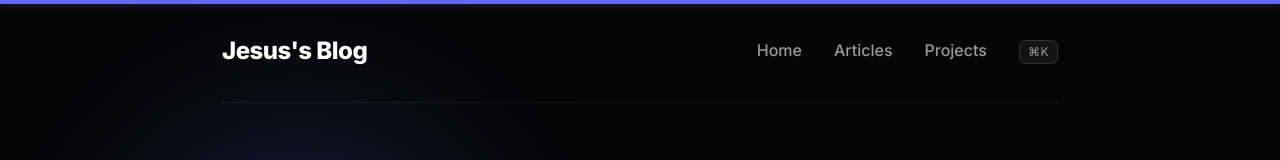
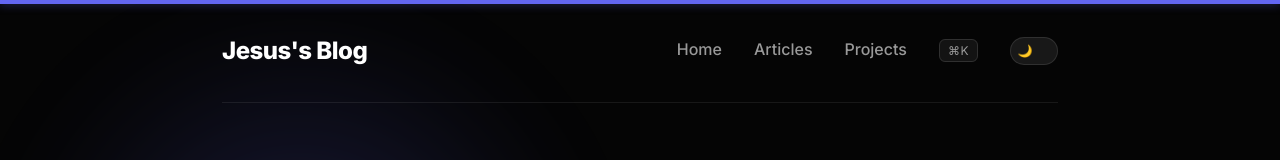
Before and after one commit to jar285/blogtalk, a Next.js app: page / in a window 1280 px wide. Shown: the top 160 px of the page. Built offline with nearby package versions, Linux system fonts and the light colour scheme.

Commit message:
[Sprint 06] Add dark/light mode toggle with smooth transitions

```diff
--- a/src/app/globals.css
+++ b/src/app/globals.css
@@ -1,4 +1,101 @@
 @import url('https://fonts.googleapis.com/css2?family=Inter:wght@300;400;500;600;700;800&display=swap');
+
+/* Light Theme Override */
+[data-theme="light"] {
+  --bg-color: #f8f8f8;
+  --text-primary: #1a1a1a;
+  --text-secondary: #555555;
+  --accent-color: #4f46e5;
+  --accent-glow: rgba(245, 158, 11, 0.35);
+  --glass-bg: rgba(255, 255, 255, 0.7);
+  --glass-border: rgba(0, 0, 0, 0.06);
+}
+
+[data-theme="light"] .logo {
+  color: #1a1a1a;
+}
+
+[data-theme="light"] .nav-links a:hover {
+  color: #1a1a1a;
+}
+
+[data-theme="light"] .hero h1 {
+  color: #1a1a1a;
+}
+
+[data-theme="light"] .hero h1 span {
+  background: linear-gradient(135deg, #1a1a1a 0%, #555 100%);
+  -webkit-background-clip: text;
+  background-clip: text;
+  -webkit-text-fill-color: transparent;
+}
+
+[data-theme="light"] .markdown-content h1,
+[data-theme="light"] .markdown-content h2,
+[data-theme="light"] .markdown-content h3 {
+  color: #1a1a1a;
+}
+
+[data-theme="light"] .post-card h2 {
+  color: #1a1a1a;
+}
+
+[data-theme="light"] .list-item h3 {
+  color: #1a1a1a;
+}
+
+[data-theme="light"] .cmdk-trigger {
+  background: rgba(0, 0, 0, 0.05);
+  border-color: rgba(0, 0, 0, 0.1);
+  color: var(--text-secondary);
+}
+
+/* Theme Toggle */
+.theme-toggle {
+  background: none;
+  border: none;
+  cursor: pointer;
+  padding: 0;
+  display: flex;
+  align-items: center;
+}
+
+.toggle-track {
+  width: 48px;
+  height: 28px;
+  border-radius: 14px;
+  display: flex;
+  align-items: center;
+  padding: 0 4px;
+  border: 1px solid rgba(255, 255, 255, 0.1);
+}
+
+.toggle-thumb {
+  width: 20px;
+  height: 20px;
+  border-radius: 50%;
+  display: flex;
+  align-items: center;
+  justify-content: center;
+  font-size: 12px;
+  line-height: 1;
+}
+
+/* Smooth theme transition */
+html,
+body,
+.container,
+nav,
+main,
+footer,
+.glass-card,
+.post-card,
+.list-item,
+.bento-card,
+.cmdk-overlay,
+.cmdk-dialog {
+  transition: background-color 0.4s ease, color 0.4s ease, border-color 0.4s ease;
+}
 
 :root {
   --bg-color: #050505;
--- a/src/components/NavBar.tsx
+++ b/src/components/NavBar.tsx
@@ -2,6 +2,7 @@
 
 import Link from 'next/link';
 import MagneticElement from './MagneticElement';
+import ThemeToggle from './ThemeToggle';
 
 export default function NavBar() {
     const openCommandPalette = () => {
@@ -28,6 +29,7 @@ export default function NavBar() {
                         ⌘K
                     </kbd>
                 </MagneticElement>
+                <ThemeToggle />
             </div>
         </nav>
     );
--- /dev/null
+++ b/src/components/ThemeToggle.tsx
@@ -0,0 +1,53 @@
+'use client';
+
+import { useEffect, useState } from 'react';
+import { motion } from 'framer-motion';
+
+export default function ThemeToggle() {
+    const [theme, setTheme] = useState<'dark' | 'light'>('dark');
+    const [mounted, setMounted] = useState(false);
+
+    useEffect(() => {
+        setMounted(true);
+        const stored = localStorage.getItem('theme') as 'dark' | 'light' | null;
+        if (stored) {
+            setTheme(stored);
+            document.documentElement.setAttribute('data-theme', stored);
+        }
+    }, []);
+
+    const toggle = () => {
+        const next = theme === 'dark' ? 'light' : 'dark';
+        setTheme(next);
+        document.documentElement.setAttribute('data-theme', next);
+        localStorage.setItem('theme', next);
+    };
+
+    if (!mounted) return null;
+
+    return (
+        <button
+            onClick={toggle}
+            className="theme-toggle"
+            aria-label={`Switch to ${theme === 'dark' ? 'light' : 'dark'} mode`}
+        >
+            <motion.div
+                className="toggle-track"
+                animate={{
+                    backgroundColor: theme === 'dark' ? 'rgba(255,255,255,0.08)' : 'rgba(0,0,0,0.08)',
+                }}
+                transition={{ duration: 0.3 }}
+            >
+                <motion.div
+                    className="toggle-thumb"
+                    animate={{
+                        x: theme === 'dark' ? 0 : 20,
+                    }}
+                    transition={{ type: 'spring', stiffness: 500, damping: 30 }}
+                >
+                    {theme === 'dark' ? '🌙' : '☀️'}
+                </motion.div>
+            </motion.div>
+        </button>
+    );
+}
```
Also changed, not shown: sprints/completed/06-dark-light-toggle.md (renamed from sprints/draft/06-dark-light-toggle.md).
